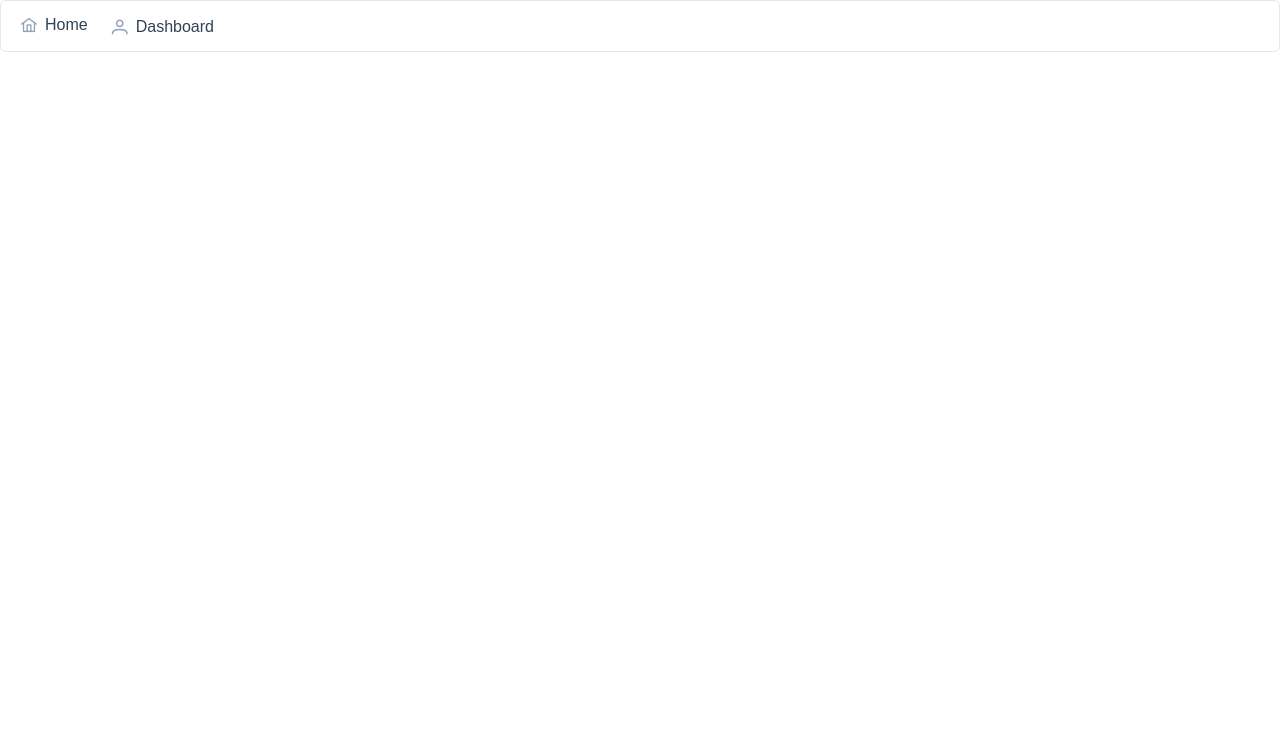
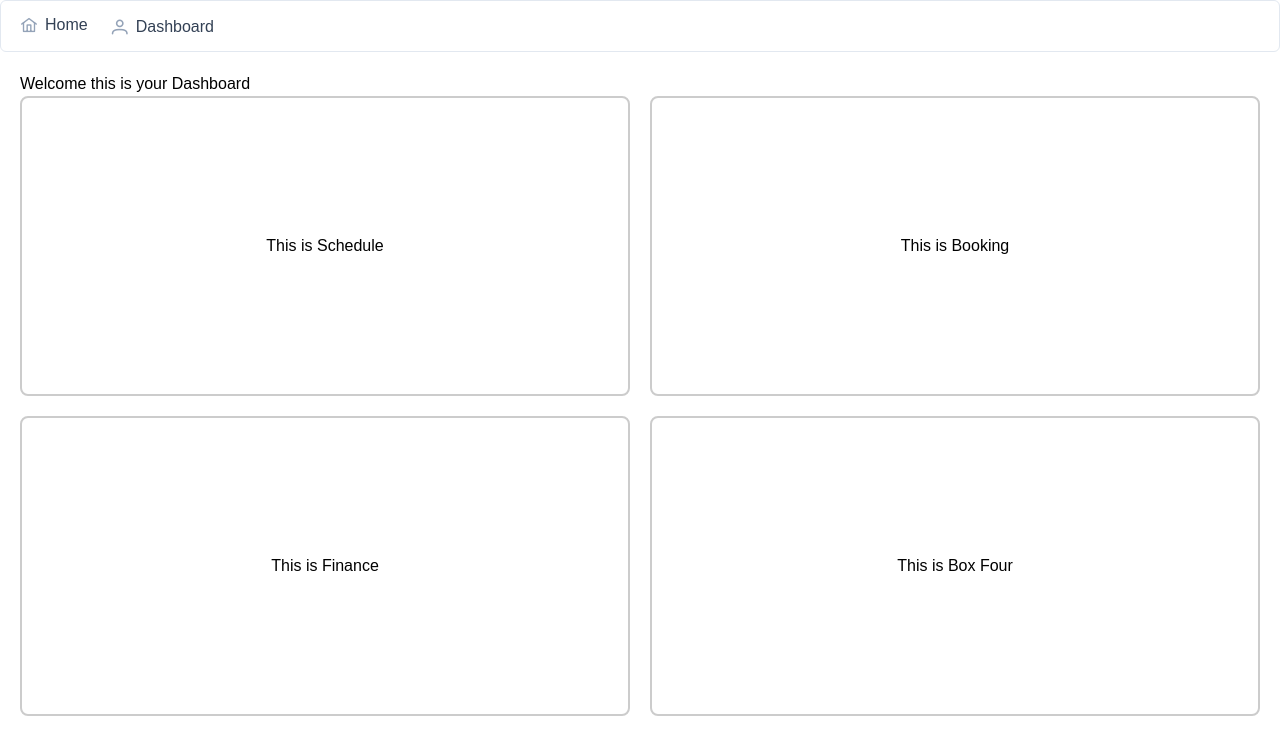
Before and after one commit to nicholas489/Dance-Club-Management-App, a Vue app in the folder frontend/: page /dashboard in a window 1280 px wide. Before the commit this address had no page. Shown: the top 754 px of the page. Built offline with nearby package versions, Linux system fonts and the light colour scheme; a web font is replaced by a local one.

Commit message:
dashboard created

```diff
--- /dev/null
+++ b/frontend/src/components/Dashboard.vue
@@ -0,0 +1,36 @@
+<!-- Dashboard.vue -->
+<script setup lang="ts">
+import Schedule from './dash_comp/Schedule.vue'
+import Booking from './dash_comp/Bookings.vue'
+import Finance from './dash_comp/Finances.vue'
+import BoxFour from './dash_comp/BoxFour.vue'//rename it later or remove completely just to fill up space
+</script>
+
+<template>
+  <div class="dashboard">
+    <h2>Welcome this is your Dashboard</h2>
+    <div class="grid grid-cols-2 gap-4">
+      <Schedule />
+      <Booking />
+      <Finance />
+      <BoxFour /> <!-- Remove or rename later just for testing reasons -->
+    </div>
+  </div>
+</template>
+
+<style scoped>
+.dashboard {
+  padding: 20px;
+}
+.grid {
+  display: grid;
+  grid-template-columns: repeat(2, 1fr);
+  gap: 20px;
+}
+
+.h2 {
+    padding-bottom: 10px;
+    margin-bottom: 10px;
+}
+/* Additional styling as needed */
+</style>
--- a/frontend/src/components/HelloWorld.vue
+++ /dev/null
@@ -1,41 +0,0 @@
-<script setup lang="ts">
-defineProps<{
-  msg: string
-}>()
-</script>
-
-<template>
-  <div class="greetings">
-    <h1 class="green">{{ msg }}</h1>
-    <h3>
-      You’ve successfully created a project with
-      <a href="https://vitejs.dev/" target="_blank" rel="noopener">Vite</a> +
-      <a href="https://vuejs.org/" target="_blank" rel="noopener">Vue 3</a>. What's next?
-    </h3>
-  </div>
-</template>
-
-<style scoped>
-h1 {
-  font-weight: 500;
-  font-size: 2.6rem;
-  position: relative;
-  top: -10px;
-}
-
-h3 {
-  font-size: 1.2rem;
-}
-
-.greetings h1,
-.greetings h3 {
-  text-align: center;
-}
-
-@media (min-width: 1024px) {
-  .greetings h1,
-  .greetings h3 {
-    text-align: left;
-  }
-}
-</style>
--- /dev/null
+++ b/frontend/src/components/dash_comp/Bookings.vue
@@ -0,0 +1,22 @@
+<template>
+    <div class="box">
+      <!-- Box content goes here -->
+      <p>This is Booking</p>
+    </div>
+  </template>
+
+  <script setup lang="ts">
+  // Box specific logic here
+  </script>
+
+  <style scoped>
+   .box {
+  display: flex;
+  align-items: center;
+  justify-content: center;
+  border: 2px solid #ccc;
+  border-radius: 8px;
+  height: 300px;
+  padding: 20px;
+}
+  </style>
--- /dev/null
+++ b/frontend/src/components/dash_comp/BoxFour.vue
@@ -0,0 +1,22 @@
+<template>
+    <div class="box">
+      <!-- Box content goes here -->
+      <p>This is Box Four</p>
+    </div>
+  </template>
+
+  <script setup lang="ts">
+  // Box specific logic here
+  </script>
+
+  <style scoped>
+   .box {
+  display: flex;
+  align-items: center;
+  justify-content: center;
+  border: 2px solid #ccc;
+  border-radius: 8px;
+  height: 300px;
+  padding: 20px;
+}
+  </style>
--- /dev/null
+++ b/frontend/src/components/dash_comp/Finances.vue
@@ -0,0 +1,22 @@
+<template>
+    <div class="box">
+      <!-- Box content goes here -->
+      <p>This is Finance</p>
+    </div>
+  </template>
+
+  <script setup lang="ts">
+  // Box specific logic here
+  </script>
+
+  <style scoped>
+    .box {
+  display: flex;
+  align-items: center;
+  justify-content: center;
+  border: 2px solid #ccc;
+  border-radius: 8px;
+  height: 300px;
+  padding: 20px;
+}
+  </style>
--- /dev/null
+++ b/frontend/src/components/dash_comp/Schedule.vue
@@ -0,0 +1,22 @@
+<template>
+    <div class="box">
+      <!-- Box content goes here -->
+      <p>This is Schedule</p>
+    </div>
+  </template>
+
+  <script setup lang="ts">
+  // Box specific logic here
+  </script>
+
+  <style scoped>
+    .box {
+  display: flex;
+  align-items: center;
+  justify-content: center;
+  border: 2px solid #ccc;
+  border-radius: 8px;
+  height: 300px;
+  padding: 20px;
+}
+  </style>
--- a/frontend/src/components/organisms/loginForm.vue
+++ b/frontend/src/components/organisms/loginForm.vue
@@ -15,6 +15,7 @@ const toast = useToast();
 const username = ref('');
 const password = ref('');
 const submitForm = async () => {
+    await router.push({ name: 'dashboard' });   //IMPORTANT remove after review (by-pass for the login page)
     if (!username.value || !password.value) {
         toast.add({severity: 'error', summary: 'Login', detail: 'Please fill in all fields', life: 3000});
         return;
@@ -23,7 +24,7 @@ const submitForm = async () => {
     const loginResult = await authStore.login({username: username.value, password: password.value});
     if (loginResult[0]) {
         toast.add({severity: 'success', summary: 'Login', detail: 'Successfully Logged in', life: 3000});
-        await router.push({name: 'dashboard'});
+        await router.push({ name: 'dashboard' });
     } else {
         toast.add({severity: 'error', summary: 'Login', detail: loginResult[1], life: 3000});
     }
--- a/frontend/src/router/index.ts
+++ b/frontend/src/router/index.ts
@@ -1,5 +1,6 @@
 import { createRouter, createWebHistory } from 'vue-router'
 import LoginView from '../views/LoginView.vue'
+import DashboardView from '../views/DashboardView.vue'
 
 
 const router = createRouter({
@@ -10,7 +11,14 @@ const router = createRouter({
       name: 'login',
       component: LoginView
     },
+    {
+      path: '/dashboard',
+      name: 'dashboard',
+      component: DashboardView
+    }
   ]
-})
+},
+
+)
 
 export default router
--- /dev/null
+++ b/frontend/src/views/DashboardView.vue
@@ -0,0 +1,13 @@
+<script setup lang="ts">
+import Dashboard from '../components/Dashboard.vue'
+</script>
+
+<template>
+  <main>
+    <Dashboard />
+  </main>
+</template>
+
+<style>
+
+</style>
```
Also changed, not shown: frontend/components.d.ts (+7 -1 lines), 1 other file (tests, documents, lock files or other folders).
